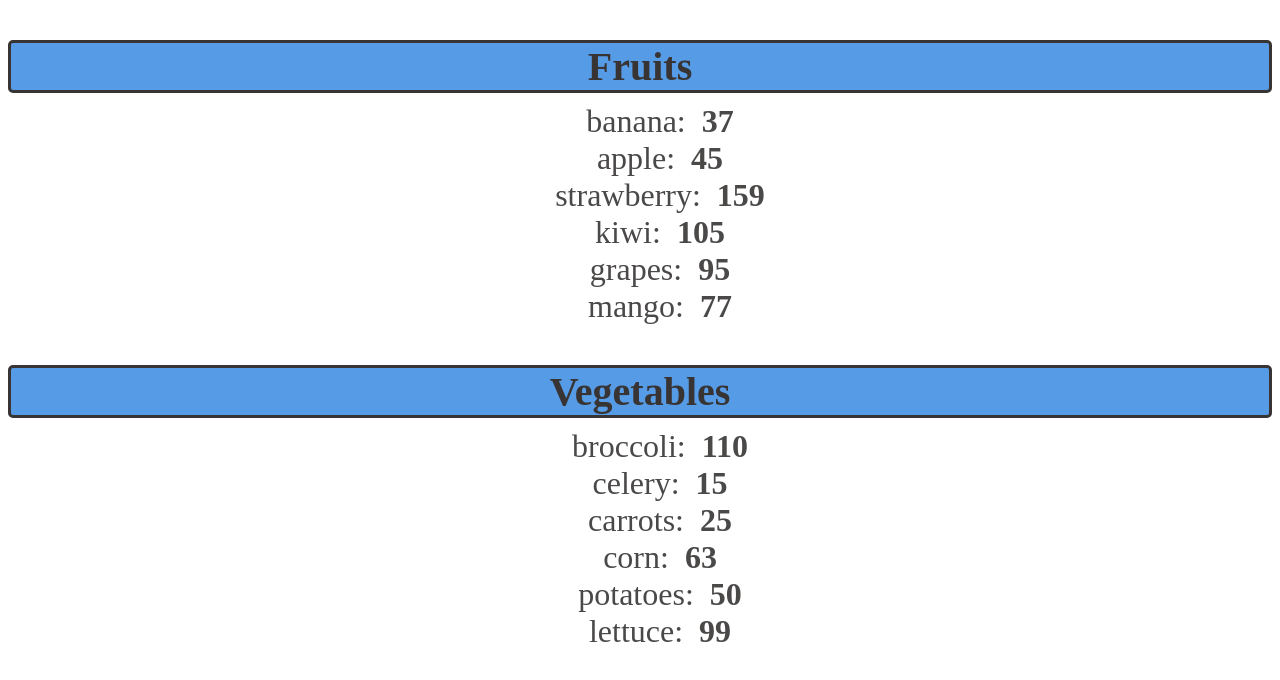
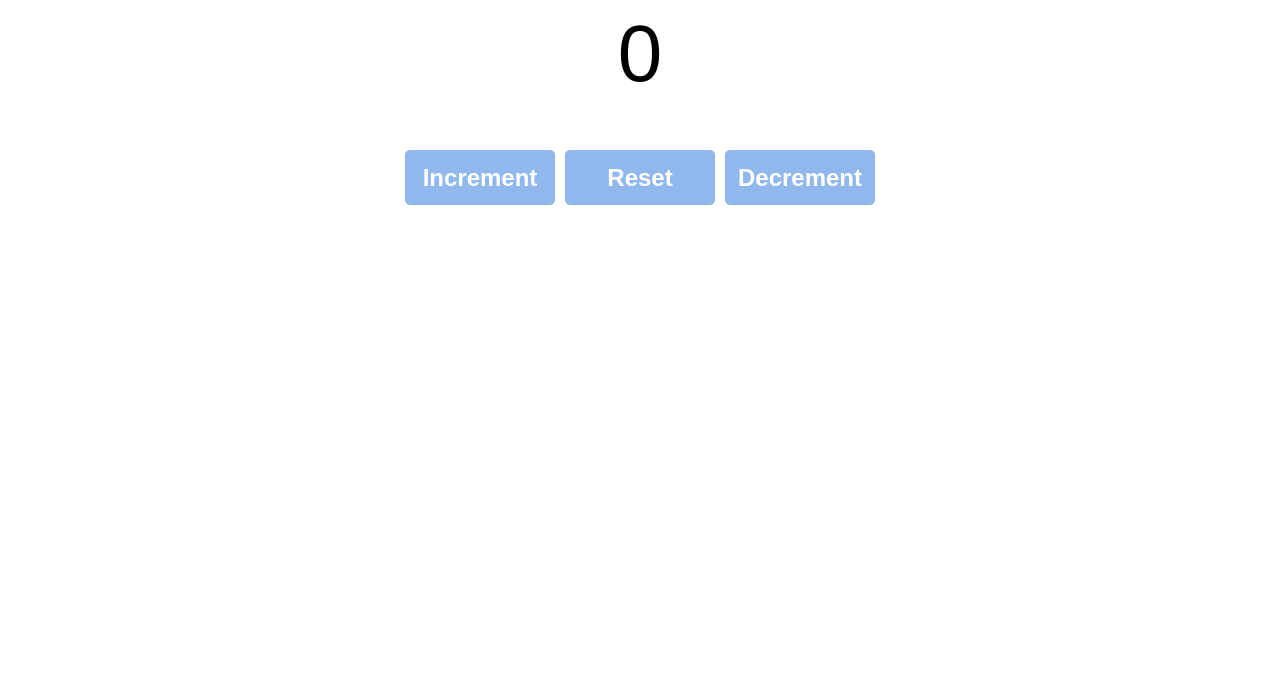
Before and after one commit to P10r10/BroCode, a React (Vite) app in the folder bro-code/: page / in a window 1280 px wide. Shown: the top 680 px of the page. Built offline with nearby package versions, Linux system fonts and the light colour scheme.

Commit message:
useState

```diff
--- a/bro-code/src/App.jsx
+++ b/bro-code/src/App.jsx
@@ -1,41 +1,12 @@
-import List from "./components/List/List.jsx";
+import Counter from "./components/Counter/Counter.jsx";
 
 function App() {
-    const fruits = [
-        {id: 1, name: "banana", calories: 37},
-        {id: 2, name: "apple", calories: 45},
-        {id: 3, name: "strawberry", calories: 159},
-        {id: 4, name: "kiwi", calories: 105},
-        {id: 5, name: "grapes", calories: 95},
-        {id: 6, name: "mango", calories: 77},
-    ];
-    const vegetables = [
-        {id: 1, name: "broccoli", calories: 110},
-        {id: 2, name: "celery", calories: 15},
-        {id: 3, name: "carrots", calories: 25},
-        {id: 4, name: "corn", calories: 63},
-        {id: 5, name: "potatoes", calories: 50},
-        {id: 6, name: "lettuce", calories: 99},
-    ];
 
     return (
         <>
-            {fruits.length > 0 && <List items={fruits} category="Fruits"/>}
-            {vegetables.length >0 && <List items={vegetables} category="Vegetables"/>}
+            <Counter/>
         </>
     );
 }
 
 export default App
-
-// import Card from "./components/Card/Card.jsx";
-// import christina from "./assets/christina.jpg"
-// import bruno from "./assets/bruno.jpg"
-// import miley from "./assets/miley.jpg"
-// import weeknd from "./assets/weeknd.jpg"
-// import lady from "./assets/lady.jpg"
-// <Card foto={christina} name="Cristina Aguilera" bio="Eu gosto de aprender!"/>
-// <Card foto={bruno} name="Bruno Mars" bio="Eu gosto de aprender!"/>
-// <Card foto={miley} name="Miley Cirus" bio="Eu gosto de aprender!"/>
-// <Card foto={weeknd} name="The Weeknd" bio="Eu gosto de aprender!"/>
-// <Card foto={lady} name="Lady Gaga" bio="Eu gosto de aprender!"/>
--- /dev/null
+++ b/bro-code/src/components/Counter/Counter.jsx
@@ -0,0 +1,21 @@
+import {useState} from "react";
+import styles from "./Counter.module.css";
+
+function Counter() {
+
+    const [count, setCount] = useState(0);
+    const increment = () => setCount(count + 1);
+    const reset = () => setCount(0);
+    const decrement = () => setCount(count - 1);
+
+    return (
+        <div className={styles.counterContainer}>
+            <p className={styles.counterDisplay}>{count}</p>
+            <button className={styles.counterButton} onClick={increment}>Increment</button>
+            <button className={styles.counterButton} onClick={reset}>Reset</button>
+            <button className={styles.counterButton} onClick={decrement}>Decrement</button>
+        </div>
+    );
+}
+
+export default Counter
--- /dev/null
+++ b/bro-code/src/components/Counter/Counter.module.css
@@ -0,0 +1,27 @@
+.counterContainer {
+    text-align: center;
+    font-family: Arial, sans-serif;
+}
+
+.counterDisplay {
+    font-size: 5em;
+    margin-top: 0;
+    margin-bottom: 50px;
+}
+
+.counterButton {
+    width: 150px;
+    height: 55px;
+    font-size: 1.5em;
+    font-weight: bold;
+    margin: 0 5px;
+    background-color: #91b8ec;
+    color: white;
+    border: none;
+    border-radius: 5px;
+    cursor: pointer;
+}
+
+.counterButton:hover {
+    background-color: #799ed7;
+}
```
Also changed, not shown: bro-code/src/App2.jsx (added, +41 -0 lines), bro-code/src/components/Button/Button.jsx (+6 -1 lines), bro-code/src/components/List/List.jsx (+0 -10 lines), bro-code/src/components/MyComponent/MyComponent.jsx (added, +24 -0 lines), bro-code/src/components/ProfilePicture/ProfilePicture.jsx (added, +14 -0 lines).
